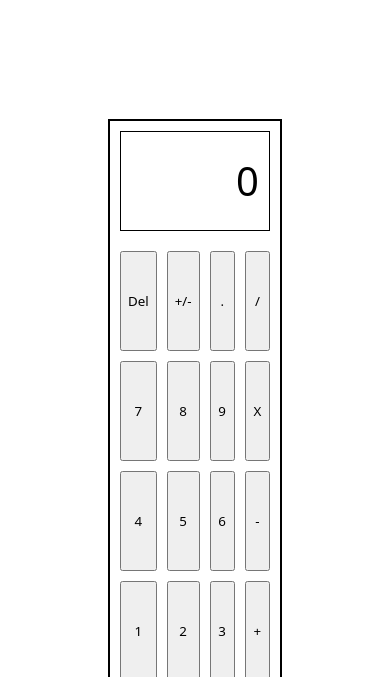
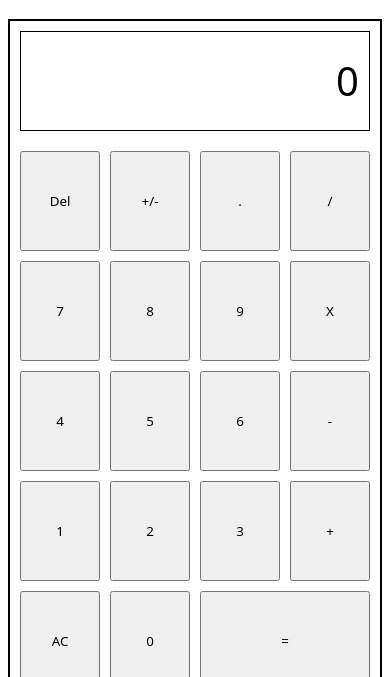
Before and after one commit to TomBuge/calculator, a plain HTML site: page index.html in a window 390 px wide. Shown: the part 167-844 px from the top of the page. Drawn offline with Linux system fonts and the light colour scheme.

Commit message:
Final cut
remove margin for mobile view

```diff
--- a/style.css
+++ b/style.css
@@ -15,6 +15,12 @@
     justify-content: space-between;
     flex-direction: column;
     border: 2px solid black;
+}
+
+@media (max-width: 600px) {
+    .calculator {
+        margin: 0;
+    }
 }
 
 button {
```
